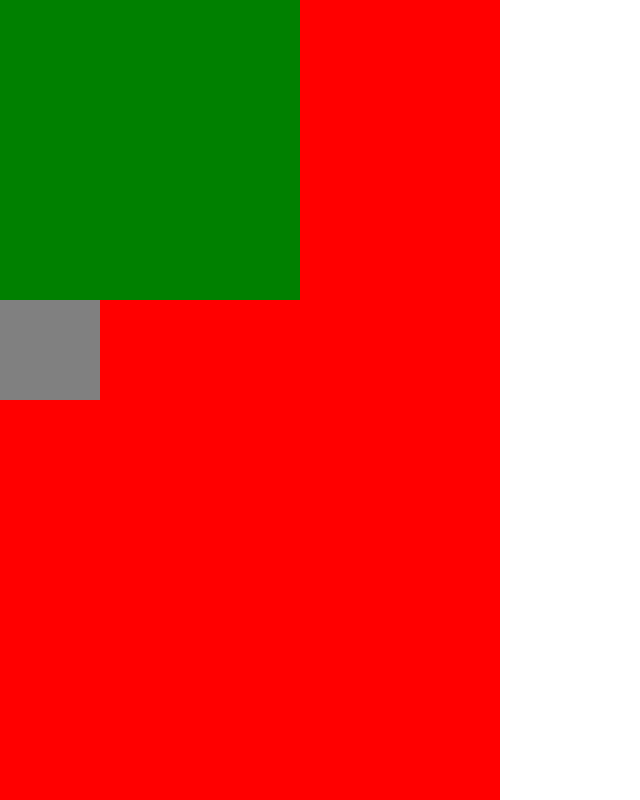
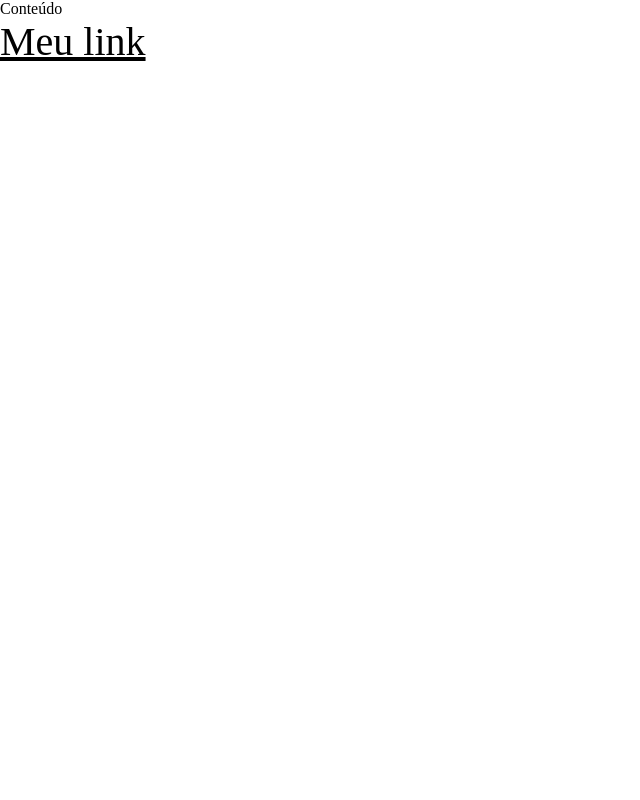
Before and after one commit to mlima3696/cursoweb, a plain HTML site: page aulas/index.html in a window 1280 px wide. Shown: the whole page, without its empty margins (0-640 px from the left). Drawn offline with Linux system fonts and the light colour scheme.

Commit message:
Reutilizando a mesma classe

```diff
--- a/aulas/css/style.css
+++ b/aulas/css/style.css
@@ -8,26 +8,14 @@ html,body{
 	height: 100%;
 }
 
-.um{
-	width: 500px;
-	height: 800px;
-	background-color: red;
+.tipo1{
+	color: black;
 }
 
-.um > .dois{
-	width: 300px;
-	height: 300px;
-	background-color: green;
+.link_{
+	font-size: 30px;
 }
 
-.um > .tres{
-	width: 100px;
-	height: 100px;
-	background: blue;
+.tipo2{
+	font-size: 40px;
 }
-
-.um > .tres > .quatro{
-	width: 100px;
-	height: 100px;
-	background-color: gray;
-}
--- a/aulas/index.html
+++ b/aulas/index.html
@@ -6,14 +6,7 @@
 	<link rel="stylesheet" type="text/css" href="css/style.css">
 </head>
 <body>
-	<div class="um">
-		<div class="dois">
-			</div>
-			<div class="tres">
-				<div class="quatro">
-
-				</div>
-		</div>
-	</div>
+	<p class="tipo1">Conteúdo</p>
+	<a  class="link_ tipo1 tipo2" href="http://www.google.com">Meu link</a>
 </body>
 </html>
```
